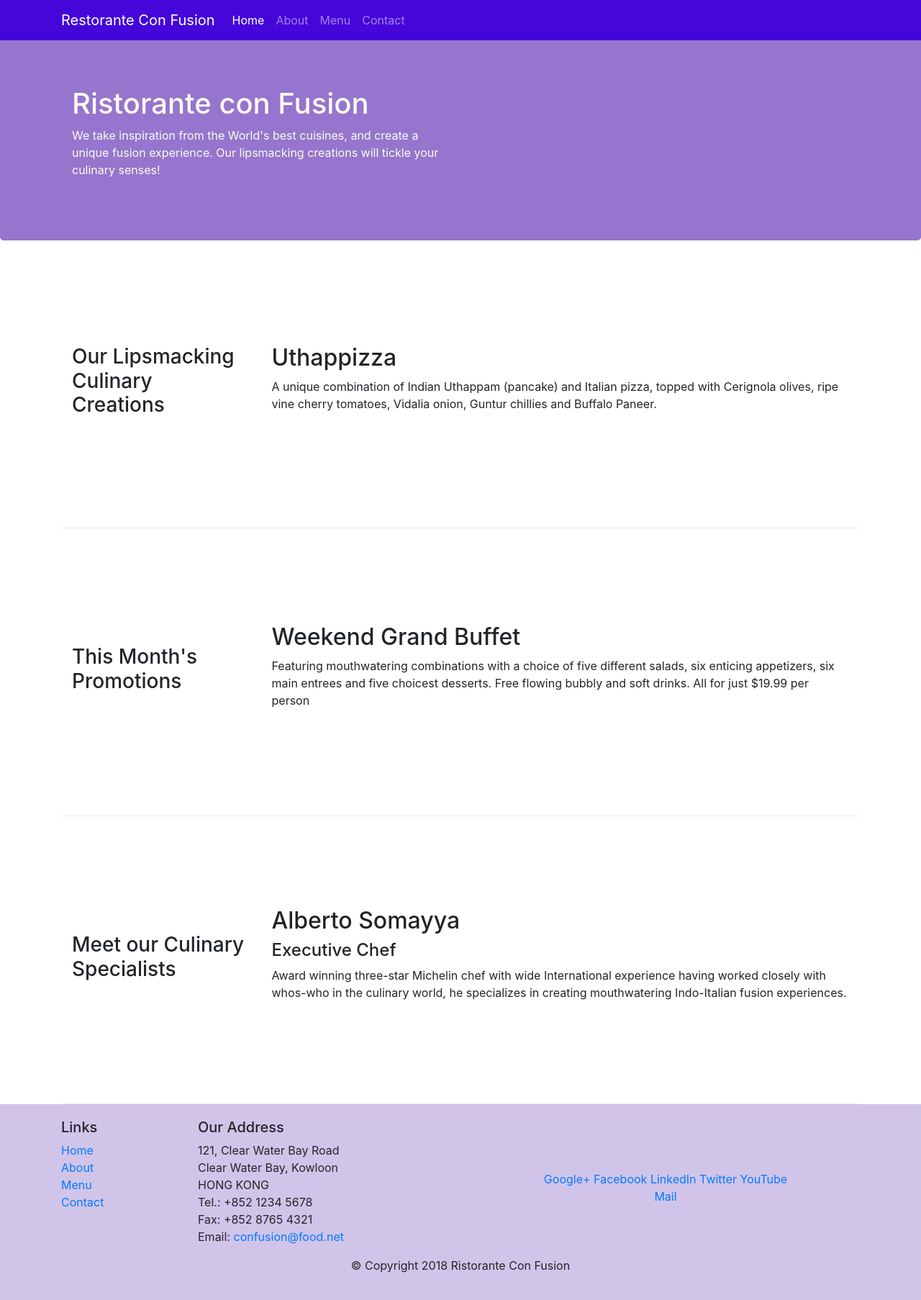
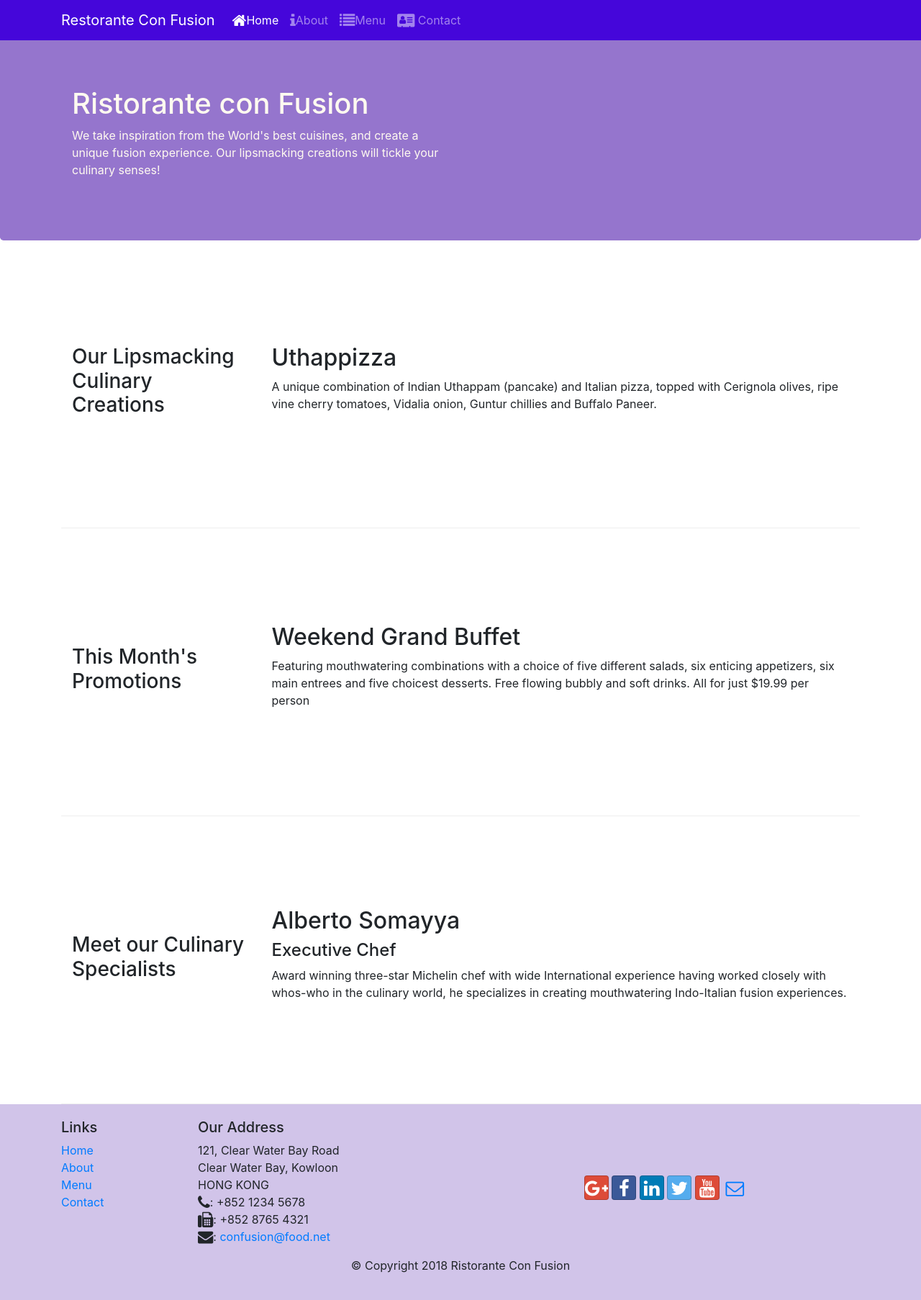
Before and after one commit to MichaelYang005/bootstrap-starter, a website: page index.html in a window 1280 px wide. Shown: the whole page at 72% size. Drawn offline with nearby package versions, Linux system fonts and the light colour scheme.

Commit message:
icon font

```diff
--- a/index.html
+++ b/index.html
@@ -10,22 +10,25 @@
     <!-- Bootstrap CSS -->
     <link rel="stylesheet" href="node_modules/bootstrap/dist/css/bootstrap.min.css">
     <link rel="stylesheet" href="css/styles.css">
+    <link rel="stylesheet" href="node_modules/font-awesome/css/font-awesome.min.css">
+    <link rel="stylesheet" href="node_modules/bootstrap-social/bootstrap-social.css">
+
     <title>Ristorante Con Fusion</title>
 </head>
 
 <body>
     <nav class="navbar navbar-dark navbar-expand-sm fixed-top">
         <div class="container">
-            <button class="navbar-toggler" type="button" data-toggle="collapes" data-target="#Navbar">
+            <button class="navbar-toggler" type="button" data-toggle="collapse" data-target="#Navbar">
                 <span class="navbar-toggler-icon"></span>
             </button>
             <a class="navbar-brand" href="#">Restorante Con Fusion</a>
             <div class="collapse navbar-collapse" id="Navbar">
                     <ul class="navbar-nav mr-auto">
-                            <li class="nav-item active"><a class="nav-link" href="#">Home</a></li>
-                            <li class="nav-item"><a class="nav-link" href="./aboutus.html">About</a></li>
-                            <li class="nav-item"><a class="nav-link" href="#">Menu</a></li>
-                            <li class="nav-item"><a class="nav-link" href="#">Contact</a></li>
+                            <li class="nav-item active"><a class="nav-link" href="#"><span class="fa fa-home fa-lg"></span>Home</a></li>
+                            <li class="nav-item"><a class="nav-link" href="./aboutus.html"><span class="fa fa-info fa-lg"></span>About</a></li>
+                            <li class="nav-item"><a class="nav-link" href="#"><span class="fa fa-list fa-lg"></span>Menu</a></li>
+                            <li class="nav-item"><a class="nav-link" href="#"><span class="fa fa-address-card fa-lg"></span> Contact</a></li>
                         </ul>
             </div>
         </div>
@@ -95,19 +98,21 @@
 		              121, Clear Water Bay Road<br>
 		              Clear Water Bay, Kowloon<br>
 		              HONG KONG<br>
-		              Tel.: +852 1234 5678<br>
-		              Fax: +852 8765 4321<br>
-		              Email: <a href="mailto:confusion@food.net">confusion@food.net</a>
+		              <i class="fa fa-phone fa-lg"></i>: +852 1234 5678<br>
+                      <i class="fa fa-fax fa-lg"></i>: +852 8765 4321<br>
+                      <i class="fa fa-envelope fa-lg"></i>:
+                      <a href="mailto:confusion@food.net">confusion@food.net</a>
+
 		           </address>
                 </div>
                 <div class="col-12 col-sm-4 align-self-center">
                     <div class="text-center">
-                        <a href="http://google.com/+">Google+</a>
-                        <a href="http://www.facebook.com/profile.php?id=">Facebook</a>
-                        <a href="http://www.linkedin.com/in/">LinkedIn</a>
-                        <a href="http://twitter.com/">Twitter</a>
-                        <a href="http://youtube.com/">YouTube</a>
-                        <a href="mailto:">Mail</a>
+                        <a class="btn btn-social-icon btn-google" href="http://google.com/+"><i class="fa fa-google-plus"></i></a>
+                        <a class="btn btn-social-icon btn-facebook" href="http://www.facebook.com/profile.php?id="><i class="fa fa-facebook"></i></a>
+                        <a class="btn btn-social-icon btn-linkedin" href="http://www.linkedin.com/in/"><i class="fa fa-linkedin"></i></a>
+                        <a class="btn btn-social-icon btn-twitter" href="http://twitter.com/"><i class="fa fa-twitter"></i></a>
+                        <a class="btn btn-social-icon btn-google" href="http://youtube.com/"><i class="fa fa-youtube"></i></a>
+                        <a class="btn btn-social-icon" href="mailto:"><i class="fa fa-envelope-o"></i></a>
                     </div>
                 </div>
            </div>
--- a/package.json
+++ b/package.json
@@ -15,6 +15,8 @@
   },
   "dependencies": {
     "bootstrap": "^4.0.0",
+    "bootstrap-social": "^5.1.1",
+    "font-awesome": "^4.7.0",
     "jquery": "^3.3.1",
     "popper.js": "^1.12.9"
   }
```
Also changed, not shown: aboutus.html (+16 -15 lines), 1 other file.
